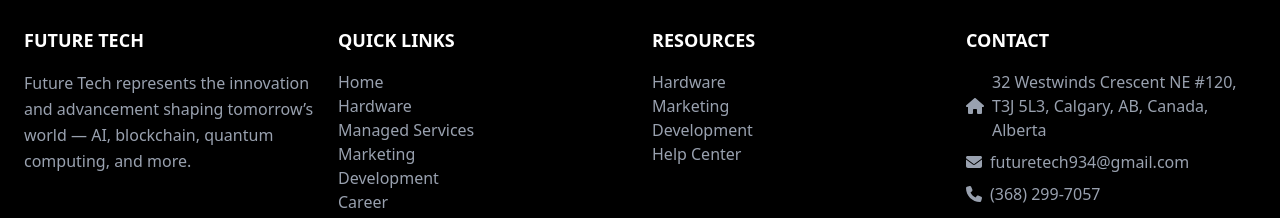
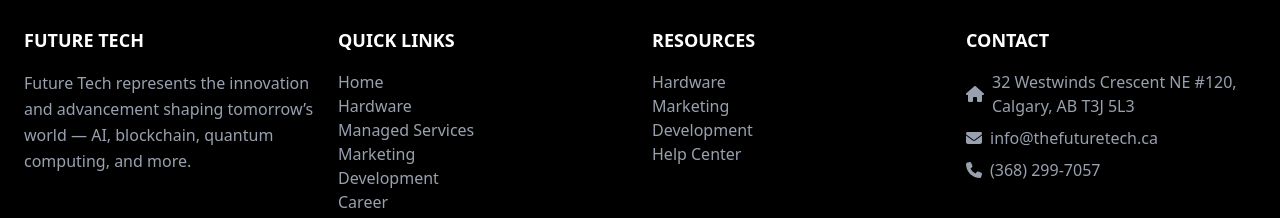
Before and after one commit to Shubham-juris/futuretech, a React (Vite) app: page /ContactUs in a window 1280 px wide. Shown: the part 1831-2049 px from the top of the page. Built offline with nearby package versions, Linux system fonts and the light colour scheme.

Commit message:
Update Footer

```diff
--- a/src/Components/common/Footer.jsx
+++ b/src/Components/common/Footer.jsx
@@ -108,11 +108,11 @@ const Footer = () => {
           </h6>
           <p className="mb-2 flex items-center">
             <FontAwesomeIcon icon={faHome} className="mr-2" />
-     32 Westwinds Crescent NE #120, T3J 5L3, Calgary, AB, Canada, Alberta
+     32 Westwinds Crescent NE #120, Calgary, AB T3J 5L3
           </p>
           <p className="mb-2 flex items-center">
             <FontAwesomeIcon icon={faEnvelope} className="mr-2" />
-            futuretech934@gmail.com
+            info@thefuturetech.ca
           </p>
           <p className="flex items-center">
             <FontAwesomeIcon icon={faPhone} className="mr-2" />
```
